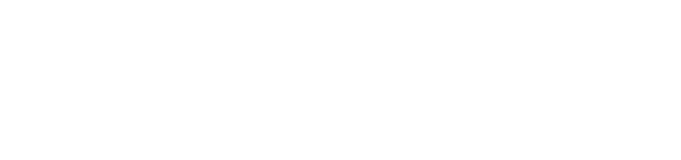
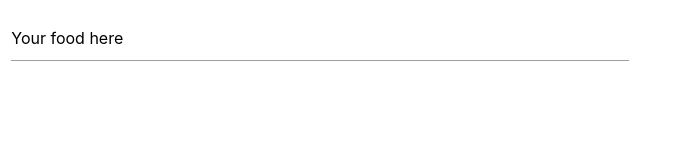
Before and after one commit to JoanneUK/Project1, a plain HTML site: page index.html in a window 1280 px wide. Shown: the whole page, without its empty margins (0-681 px from the left). Drawn offline with nearby package versions, Linux system fonts and the light colour scheme.

Commit message:
Updated Master HTML

```diff
--- a/index.html
+++ b/index.html
@@ -2,11 +2,25 @@
 <html lang="en">
 <head>
     <meta charset="UTF-8">
+    <link rel="stylesheet" href="style.css">
     <meta name="viewport" content="width=device-width, initial-scale=1.0">
     <meta http-equiv="X-UA-Compatible" content="ie=edge">
     <title>Document</title>
+
+    <link rel="stylesheet" href="https://cdnjs.cloudflare.com/ajax/libs/materialize/1.0.0/css/materialize.min.css">
+    <script src="https://cdnjs.cloudflare.com/ajax/libs/materialize/1.0.0/js/materialize.min.js"></script>
+
+
 </head>
 <body>
+    <div class="row">
+        <div class="input-field col s6">
+          <input value="Your food here" id="first_name2" type="text" class="validate">
+          <label class="active" for="first_name2"></label>
+
+          </button>
+        </div>
+      </div>
 
 </body>
 </html>
```
Also changed, not shown: style.css (line endings or trailing spaces).
